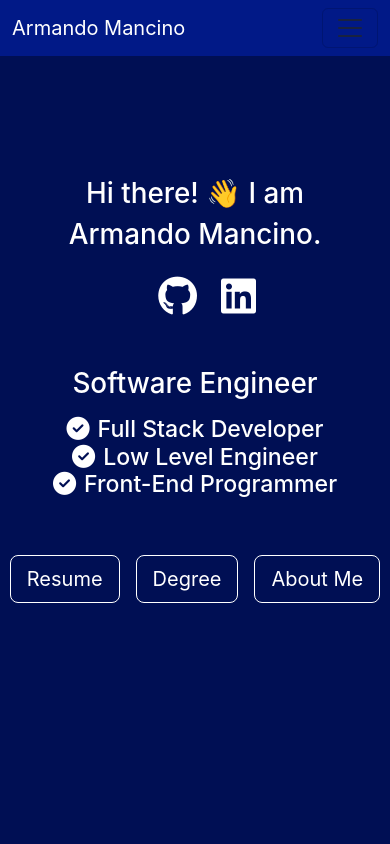
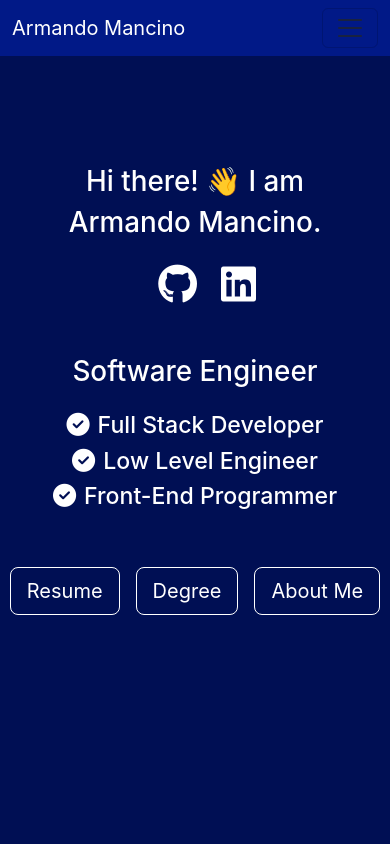
Before and after one commit to mandocino/Personal-Website, a React (Create React App) app in the folder website-portfolio/: page / in a window 390 px wide. Shown: the top 844 px of the page. Built offline with nearby package versions, Linux system fonts and the light colour scheme.

Commit message:
bug: pad bullet points on mobile

```diff
--- a/website-portfolio/src/components/Welcome.js
+++ b/website-portfolio/src/components/Welcome.js
@@ -31,21 +31,21 @@ function Welcome({ isDarkMode }) {
             <h1 className={`pb-2 ${isDarkMode ? 'text-White' : 'bg-light'}`}>Software Engineer</h1>
             <h3>
               <ul className="list-unstyled d-inline mb-0">
-                <li className={`d-inline-block mx-3 ${isDarkMode ? 'text-White' : 'bg-light'}`}>
+                <li className={`d-inline-block pt-2 mx-3 ${isDarkMode ? 'text-White' : 'bg-light'}`}>
                   <i
                     className={`fas fa-check-circle me-2 ${isDarkMode ? 'text-White' : 'text-Black'
                       }`}
                   ></i>
                   Full Stack Developer
                 </li>
-                <li className={`d-inline-block mx-3 ${isDarkMode ? 'text-White' : 'bg-light'}`}>
+                <li className={`d-inline-block pt-2 mx-3 ${isDarkMode ? 'text-White' : 'bg-light'}`}>
                   <i
                     className={`fas fa-check-circle me-2 ${isDarkMode ? 'text-White' : 'text-Black'
                       }`}
                   ></i>
                   Low Level Engineer
                 </li>
-                <li className={`d-inline-block mx-3 ${isDarkMode ? 'text-White' : 'bg-light'}`}>
+                <li className={`d-inline-block pt-2 mx-3 ${isDarkMode ? 'text-White' : 'bg-light'}`}>
                   <i
                     className={`fas fa-check-circle me-2 ${isDarkMode ? 'text-White' : 'text-Black'
                       }`}
```
